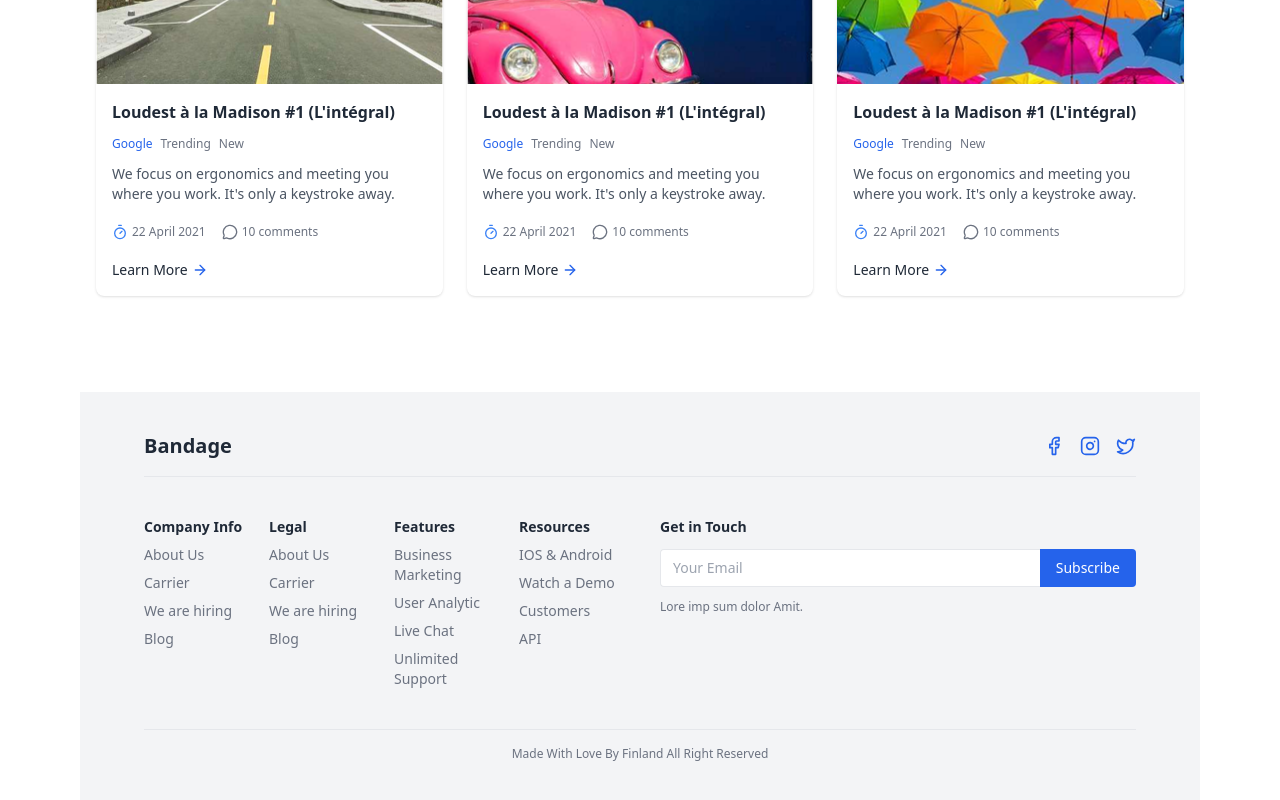
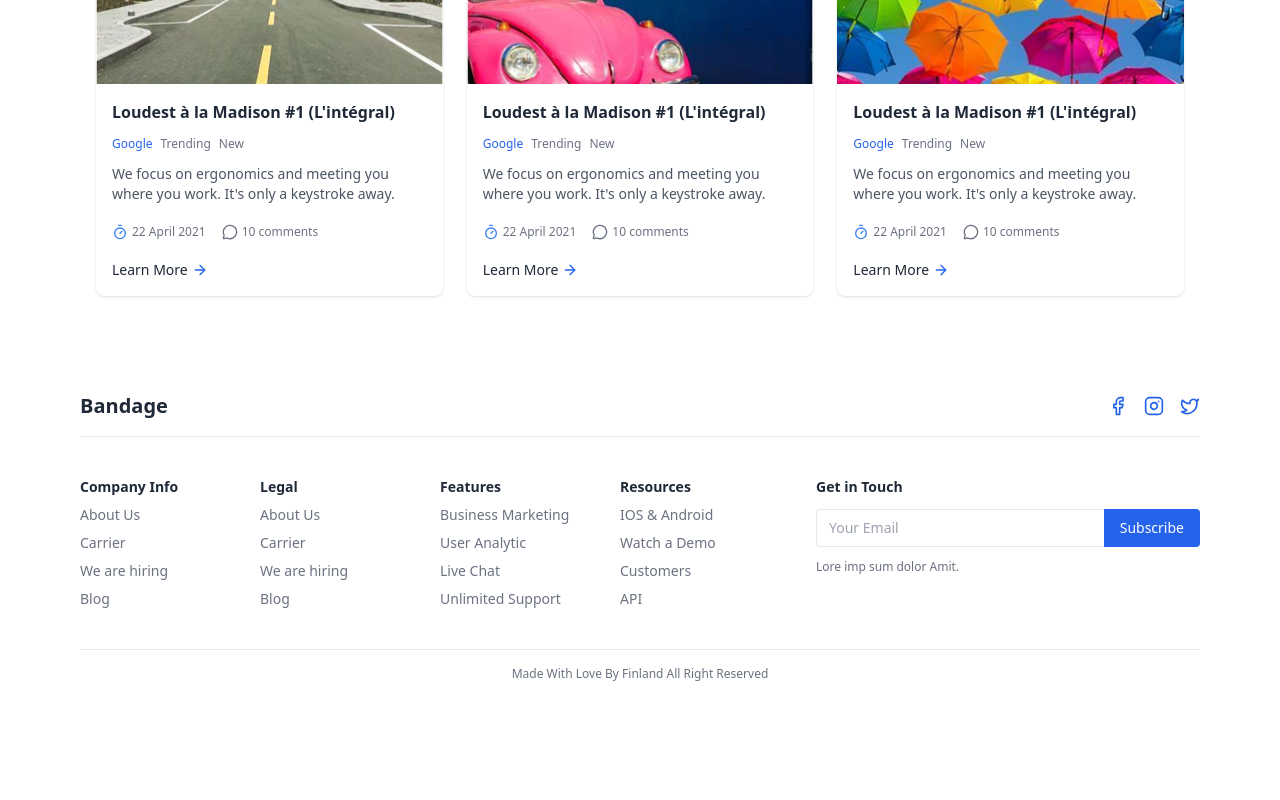
Before and after one commit to Heide-00/e-commerce, a React (Vite) app: page / in a window 1280 px wide. Shown: the part 4647-5447 px from the top of the page. After the commit the page ends 5361 px from the top, so only its background shows below. Built offline with nearby package versions, Linux system fonts and the light colour scheme.

Commit message:
Update FooterContent.jsx
FooterContent.jsx

```diff
--- a/src/components/FooterContent.jsx
+++ b/src/components/FooterContent.jsx
@@ -9,7 +9,8 @@ const columns = [
 
 export default function FooterContent() {
   return (
-    <div className="flex flex-col gap-10 px-4 py-10 bg-gray-100 md:px-8 lg:px-16">
+    <div className="flex flex-col gap-10">
+
       <div className="flex flex-col md:flex-row justify-between items-center gap-4 border-b pb-4">
         <span className="text-xl font-bold text-gray-800">Bandage</span>
         <div className="flex gap-4">
@@ -33,22 +34,18 @@ export default function FooterContent() {
           ))}
         </div>
 
-   <div className="flex flex-col gap-3 w-full">
+        <div className="flex flex-col gap-3 w-full md:max-w-sm">
           <h4 className="text-sm font-semibold text-gray-800">Get in Touch</h4>
-
           <div className="flex w-full">
             <input
               type="email"
               placeholder="Your Email"
               className="px-3 py-2 border border-r-0 rounded-l text-sm w-full"
             />
-    <button
-      className="bg-blue-600 text-white text-sm px-4 py-2 rounded-r hover:bg-blue-700"
-    >
+            <button className="bg-blue-600 text-white text-sm px-4 py-2 rounded-r hover:bg-blue-700">
               Subscribe
             </button>
           </div>
-
           <p className="text-xs text-gray-500">Lore imp sum dolor Amit.</p>
         </div>
       </div>
```
Lines whose indentation alone changed are shown as unchanged.
